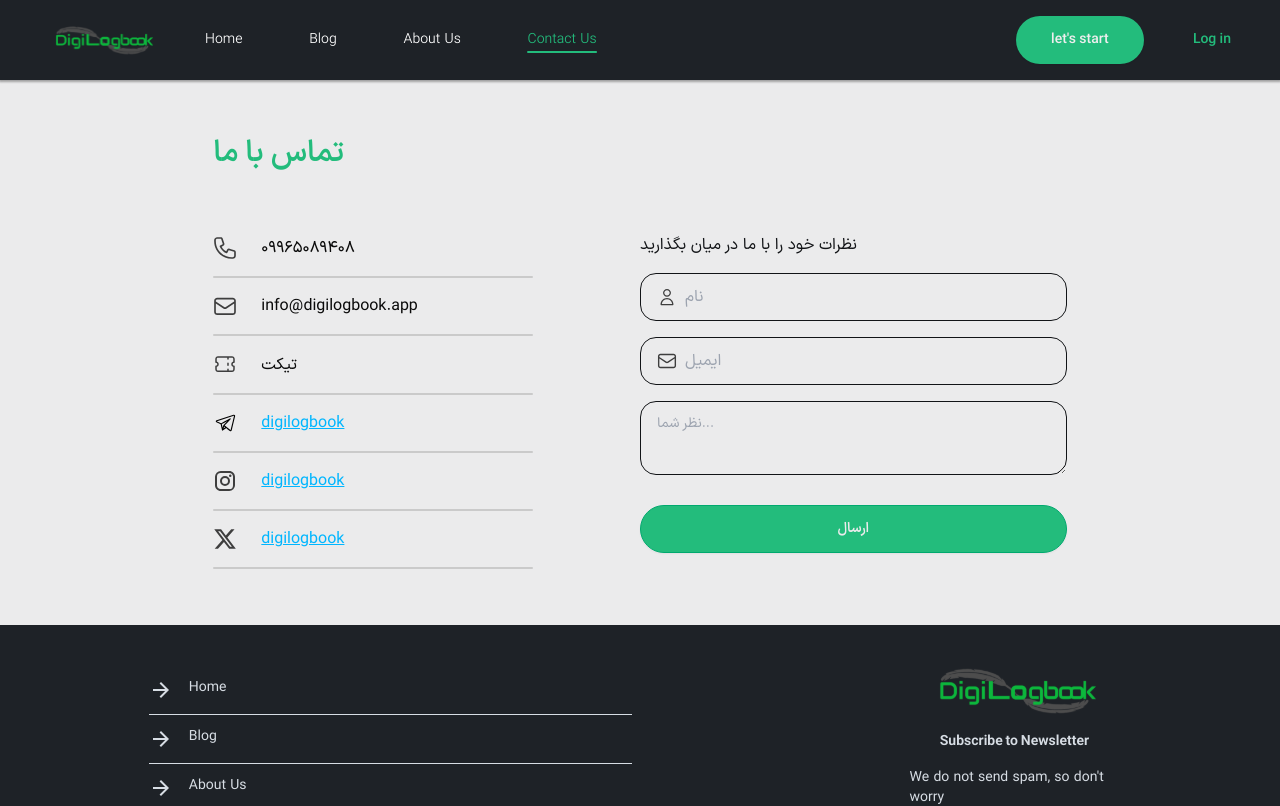
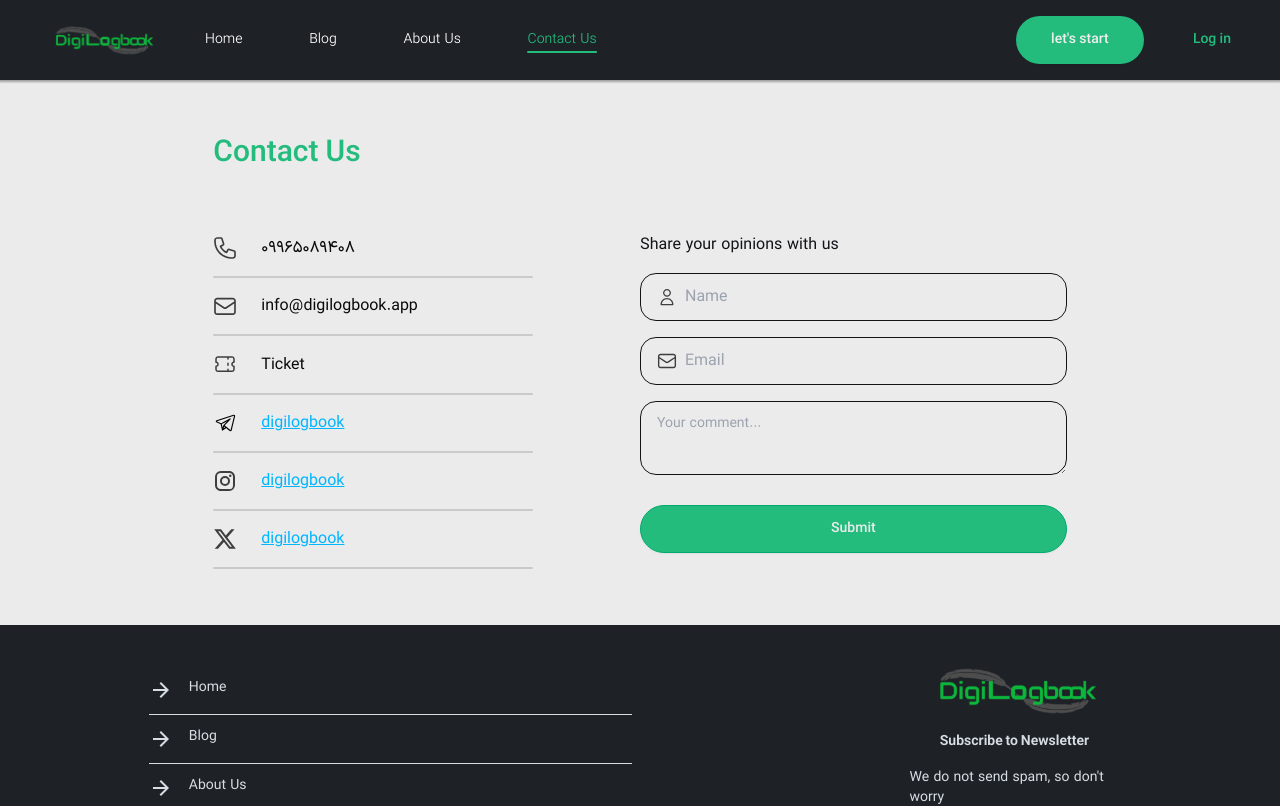
Before and after one commit to khashayarmobarez/digilogbook-landing, a Next.js app: page /contactUs in a window 1280 px wide. Shown: the top 806 px of the page. Built offline with nearby package versions, Linux system fonts and the light colour scheme.

Commit message:
translating the landing done

```diff
--- a/src/app/contactUs/page.jsx
+++ b/src/app/contactUs/page.jsx
@@ -21,7 +21,7 @@
                 {/* test comment */}
                 <div className="w-full flex flex-col items-start md:pt-4  md:col-span-3 md:col-start-3">
 
-                    <h1 className="text-lg font-semibold text-accentNormal md:text-3xl ">تماس با ما</h1>
+                    <h1 className="text-lg font-semibold text-accentNormal md:text-3xl ">Contact Us</h1>
 
                     <a href="tel:09965089408" className="w-full flex justify-start text-start items-center gap-x-6 link link-hover mt-5 md:mt-16">
                         <span className="w-6">
@@ -45,7 +45,7 @@
                         <span className="w-6">
                             <TicketIcon color={'var(--neutral-dark)'}  />
                         </span>
-                        <p>تیکت</p>
+                        <p>Ticket</p>
                     </a>
 
                     <div className="w-full h-[2px] bg-neutralLightActive my-4 rounded-full"></div>
--- a/src/app/whyLogbook/page.jsx
+++ b/src/app/whyLogbook/page.jsx
@@ -1,31 +1,28 @@
 import Image from "next/image";
 
 import blogPic from '@/../public/pics/someoneWriting(reduced size).png'
-
 
 const WhyLogbook = () => {
     return (
         <div className="w-full flex justify-center py-10 md:py-[60px]">
             <div className=" w-[90%] md:w-[60%] flex flex-col ">
 
-                <h1 className=" font-bold text-lg md:text-3xl text-accentNormal mb-5 md:mb-8">چرا باید لاگ‌ بوک داشته باشیم؟</h1>
+                <h1 className=" font-bold text-lg md:text-3xl text-accentNormal mb-5 md:mb-8">Why should we have a logbook?</h1>
                 <span className=" w-full h-40 md:h-96 md:px-0 flex justify-center mb-4">
                     <Image src={blogPic} alt="someone writing" className="h-full w-full"  />
                 </span>
                 <p>
-                    در هنگام یادگیری پرواز، هر خلبان ملزم به نوشتن یادداشتی از ساعات پرواز خود در یک لاگ بوک به منظور ثبت  تجربه خود است.<br/>
-                     بسیاری از خلبانان خیلی زود از نوشتن  لاگ بوک خود منصرف میشوند ، چرا که بعد از مدتی این کار بیهوده به نظر میرسد ، اما این یک اشتباه است.<br/>
-                     پس چرا نگه داشتن  لاگ بوک ایده خوبی است؟
-                    <br/> 1) ارزیابی دقیقی از ساعاتی که در پرواز داشته اید را فراهم می کند. اگر ارزیابی دقیقی از ساعات پرواز خود نداشته باشید فقط یک حدس اغراق آمیز راجب آن دارید
-                    <br/> 2)  log book به شما این امکان را می دهد حتی ساعات پرواز وسیله ی پروازی خود را محاسبه کنید . اگر ندانید وسیله پروازی شما چند ساعت پرواز کرده است زمان تریم وسیله پروازی خود را نمی توانید پیدا کنید و متوجه تغییر اندازه لاین ها نمی شوید . پر کردن log  به شما امکان ثبت تاریخ آخرین ریپک چتر کمکی را میدهد تا در تاریخ مشخص مجدد ریپک چتر کمکی انجام شود .
-                    بنابراین logbook  شما به عنوان یک دفترچه ی راهنما برای وسیله پروازی شما است.
-                    <br/>3)  هر شخص تا روز فروش وسیله پروازی خود میزان ساعات پرواز خود را بیش از حد تصور می کند. آیا شما در هنگام خرید وسیله پروازی دست دوم ، به کسی اعتماد می کنید که ساعت های پروازش را حدس میزند ، یا می خواهید بدانید که وسیله پروازی دقیقا ً چند ساعت پرواز دارد؟
-                    <br/>4) logbook به شما این امکان را می دهد تا پیشرفت خود را به عنوان خلبان ارزیابی کنید. یادگیری شما هیچ وقت متوقف نمی شود حتی زمانی که مدارک عالی این رشته را دریافت کرده باشید .هیچکس به عنوان یک خلبان نمی تواند ادعا کند که همه چیز را درباره ی پرواز می داند . با نوشتن آنچه را که از یک پرواز یاد گرفته اید ، کاری که انجام داده اید ، مناطقی که پرواز کرده اید و میزان درست یا نادرست بودن کار هایی که انجام داده اید ، به شما کمک می کند تا یادگیری و پیشرفت خود را در طول یک دوره ارزیابی کنید.
-                    <br/>5) ثبت آموزش های خود در logbook  این امکان را به شما می دهد تا بدانید از چه مرحله ایی آغاز کرده اید و در حال حاضر در چه مرحله ایی قرار دارید و برای اینکه بدانید در چه مرحله ایی میخواهید قرار بگیرید برنامه ریزی کنید .
-                    <br/>6 ) logbook به شما این امکان را میدهد که برای خود هدف گذاری کنید .
-                    <br/>7 ) شما میتوانید در logbook  خود نقاط ضعف را یادداشت کنید و در راستای بهبود آن ها تلاش کنید .
-                    <br/>8) logbook  به شما کمک می کند تا در مورد سایت های پروازی و آب و هوای مناسب پرواز اطلاعات بیشتری کسب کنید.
-                    Logbook شما نیاز نیست خسته کننده باشد .  شما می توانید تصاویر، نقاشی های ساده و نقشه اضافه کنید ! خواندن در مورد پروازهای خود سال بعد می تواند ساعت ها سرگرم کننده باشد .
+                    When learning to fly, every pilot is required to write a note of their flight hours in a logbook to record their experience.<br/>
+                    Many pilots soon give up writing their logbook because it seems pointless after a while, but this is a mistake.<br/>
+                    So why is keeping a logbook a good idea?
+                    <br/> 1) It provides an accurate assessment of the hours you have flown. If you do not have an accurate assessment of your flight hours, you only have an exaggerated guess about it.
+                    <br/> 2) The logbook allows you to even calculate the flight hours of your aircraft. If you do not know how many hours your aircraft has flown, you cannot find the trim time of your aircraft and you will not notice the change in the size of the lines. Filling out the log allows you to record the date of the last reserve parachute repack so that it can be repacked again on the specified date. Therefore, your logbook serves as a guidebook for your aircraft.
+                    <br/> 3) Every person overestimates their flight hours until the day they sell their aircraft. Do you trust someone who guesses their flight hours when buying a second-hand aircraft, or do you want to know exactly how many hours the aircraft has flown?
+                    <br/> 4) The logbook allows you to evaluate your progress as a pilot. Your learning never stops, even when you have received the highest certificates in this field. No one can claim to know everything about flying. Writing down what you have learned from a flight, what you have done, the areas you have flown, and the correctness or incorrectness of your actions helps you evaluate your learning and progress over a period.
+                    <br/> 5) Recording your training in the logbook allows you to know where you started and where you are now, and to plan for where you want to be.
+                    <br/> 6) The logbook allows you to set goals for yourself.
+                    <br/> 7) You can note your weaknesses in the logbook and work towards improving them.
+                    <br/> 8) The logbook helps you gain more information about flight sites and suitable weather for flying. Your logbook does not need to be boring. You can add pictures, simple drawings, and maps! Reading about your flights next year can be hours of fun.
                 </p>
 
             </div>
--- a/src/components/module/contactUs/UserOpinion.jsx
+++ b/src/components/module/contactUs/UserOpinion.jsx
@@ -43,9 +43,8 @@
         if (!username.trim() || !email.trim() || !comment.trim()) {
             Swal.fire({
                 icon: "error",
-                title: "لطفا همه فیلدها را پر کنید",
-                // text: "لطفا ایمیل خود را وارد کنید",
-                confirmButtonText: 'مشکلی نیست'
+                title: "Please fill out all fields",
+                confirmButtonText: 'OK'
             });
             return;
         }
@@ -55,9 +54,8 @@
         if (!emailRegex.test(email)) {
             Swal.fire({
                 icon: "error",
-                title: "لطفا یک ایمیل معتبر وارد کنید",
-                // text: "لطفا ایمیل خود را وارد کنید",
-                confirmButtonText: 'مشکلی نیست'
+                title: "Please enter a valid email",
+                confirmButtonText: 'OK'
               });
             return;
         }
@@ -81,19 +79,19 @@
 
             // You might want to show a success message
             Swal.fire({
-                title: 'ثبت شد!',
-                text: 'نظر شما با موفقیت ثبت شد.',
+                title: 'Submitted!',
+                text: 'Your comment has been successfully submitted.',
                 icon: 'success',
-                confirmButtonText: 'باشه'
+                confirmButtonText: 'OK'
             });
 
         } catch (err) {
-            setError(err.response?.data?.message || 'خطا در ارسال نظر');
+            setError(err.response?.data?.message || 'Error submitting comment');
             Swal.fire({
                 icon: "error",
-                title: "خطا در ارسال نظر",
-                text: err.response?.data?.message || 'خطا در ارسال نظر',
-                confirmButtonText: 'مشکلی نیست'
+                title: "Error submitting comment",
+                text: err.response?.data?.message || 'Error submitting comment',
+                confirmButtonText: 'OK'
             });
         } finally {
             setIsSubmitting(false);
@@ -102,7 +100,7 @@
 
     return (
         <div className={`flex w-full h-full flex-col gap-y-4 text-primaryDarker ${className}`}>
-            <p >نظرات خود را با ما در میان بگذارید</p>
+            <p>Share your opinions with us</p>
 
             {error && (
                 <div className="text-red-500 text-sm">
@@ -112,13 +110,13 @@
 
             <InputWithIcon
                 containerClassName={''}
-                placeHolder={'نام'}
+                placeHolder={'Name'}
                 value={username}
                 onChange={handleUsernameChange}
                 disabled={isSubmitting}
             />
             <InputWithIcon
-                placeHolder={'ایمیل'}
+                placeHolder={'Email'}
                 value={email}
                 onChange={handleEmailChange}
                 disabled={isSubmitting}
@@ -126,7 +124,7 @@
             />
             <TextArea
                 value={comment}
-                placeholder={'نظر شما...'}
+                placeholder={'Your comment...'}
                 onChange={handleCommentChange}
                 disabled={isSubmitting}
             />
@@ -137,7 +135,7 @@
                 onClick={handleSubmit}
                 disabled={isSubmitting}
             >
-                {isSubmitting ? 'در حال ارسال...' : 'ارسال'}
+                {isSubmitting ? 'Submitting...' : 'Submit'}
             </button>
         </div>
     );
```
